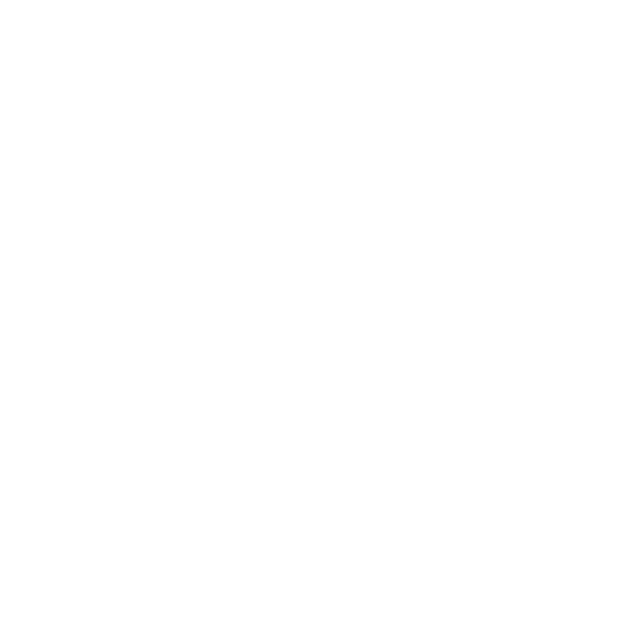
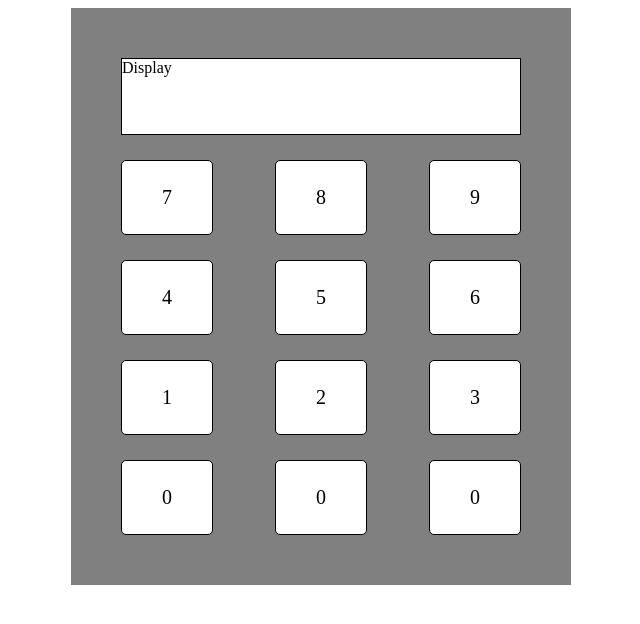
Before and after one commit to JAlblas/odin-calculator, a plain HTML site: page index.html in a window 1280 px wide. Shown: the whole page, without its empty margins (319-959 px from the left). Drawn offline with Linux system fonts and the light colour scheme.

Commit message:
Adds basic design
Basic calculator functionality with digits and display

```diff
--- a/index.html
+++ b/index.html
@@ -6,11 +6,39 @@
     <meta name="viewport" content="width=device-width, initial-scale=1.0">
     <link rel="stylesheet" href="style.css">
     <script src="script.js" defer></script>
-    <title>Document</title>
+    <title>Calculator</title>
 </head>
 
 <body>
+    <div id="calculator">
+        <div id="digits">
+            <div class="digit-row">
+                <div id="display">Display</div>
+            </div>
+            <div class="digit-row">
+                <div class="button">7</div>
+                <div class="button">8</div>
+                <div class="button">9</div>
+            </div>
+            <div class="digit-row">
+                <div class="button">4</div>
+                <div class="button">5</div>
+                <div class="button">6</div>
+            </div>
+            <div class="digit-row">
+                <div class="button">1</div>
+                <div class="button">2</div>
+                <div class="button">3</div>
+            </div>
+            <div class="digit-row">
+                <div class="button">0</div>
+                <div class="button">0</div>
+                <div class="button">0
+                </div>
+            </div>
 
+        </div>
+    </div>
 </body>
 
 </html>
--- a/style.css
+++ b/style.css
@@ -0,0 +1,35 @@
+body {}
+
+#calculator {
+    width: 400px;
+    margin: 0 auto;
+    padding: 50px;
+    background-color: grey;
+}
+
+#display {
+    background-color: #FFF;
+    flex-grow: 1;
+    height: 75px;
+    border: 1px solid #000;
+}
+
+#digits {
+    display: flex;
+    flex-direction: column;
+    gap: 25px;
+}
+
+.digit-row {
+    display: flex;
+    justify-content: space-between;
+    gap: 50px;
+}
+
+.button {
+    padding: 25px 40px;
+    border: 1px solid black;
+    border-radius: 5px;
+    background-color: #FFF;
+    font-size: 20px;
+}
```
